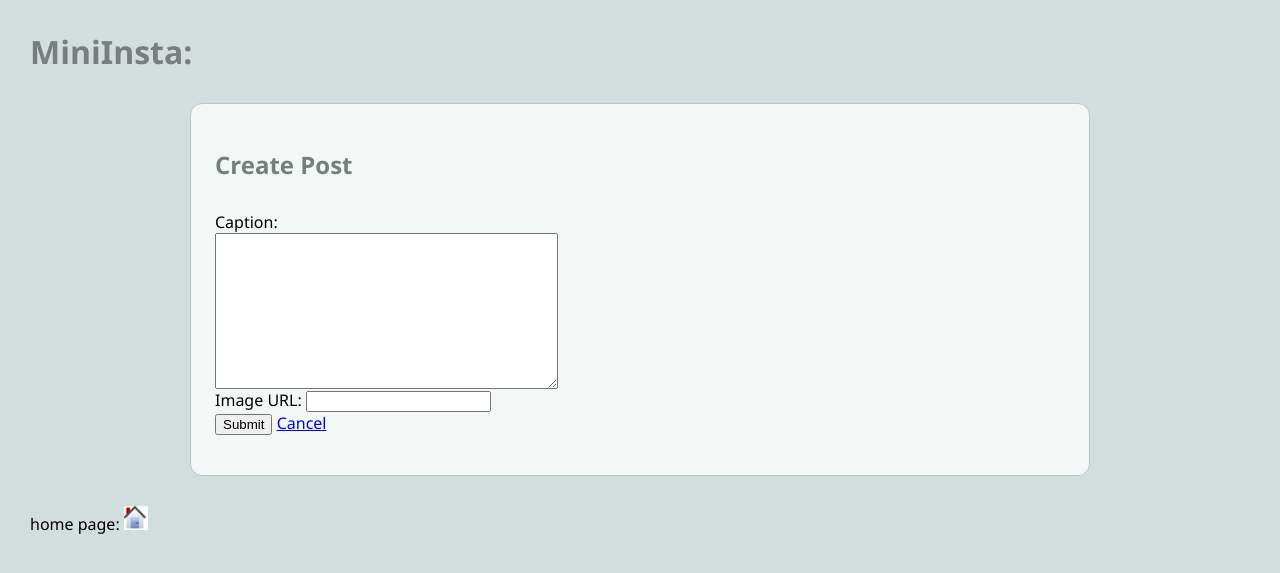
After one commit to Dingwen1125/cs412, a Django app: page /mini_insta/profile/4/create_post in a window 1280 px wide. The commit adds this page. Shown: the top 573 px of the page. Run offline with Django 5.2, Linux system fonts and the light colour scheme; data comes from the database, SQL or seed files in the repository; both versions use the stored data as it was after the commit.

Commit message:
adding post function to mini-insta

```diff
--- a/github_url.txt
+++ b/github_url.txt
@@ -1 +1 @@
-https://github.com/Dingwen1125/quote-of-the-day
+https://github.com/Dingwen1125/cs412
--- a/mini_insta/admin.py
+++ b/mini_insta/admin.py
@@ -5,5 +5,7 @@
 from django.contrib import admin
 
 # Register your models here.
-from .models import Profile
+from .models import Profile, Post, Photo
 admin.site.register(Profile)
+admin.site.register(Post)
+admin.site.register(Photo)
--- /dev/null
+++ b/mini_insta/forms.py
@@ -0,0 +1,14 @@
+"""
+File: forms.py
+Author: Dingwen Yang(laoba@bu.edu), 2/20/2026
+Description: Define forms for creating MiniInsta posts
+"""
+
+from django import forms
+from .models import *
+
+
+class CreatePostForm(forms.ModelForm):
+    class Meta:
+        model = Post
+        fields = ["caption"]
--- a/mini_insta/models.py
+++ b/mini_insta/models.py
@@ -12,5 +12,29 @@ class Profile(models.Model):
     bio_text = models.TextField(blank=True)
     join_date = models.DateTimeField(auto_now=True)
 
+    def get_all_posts(self):
+        return Post.objects.filter(profile=self).order_by("-timestamp")
+
     def __str__(self):
         return f'{self.username}'
+
+
+class Post(models.Model):
+    profile = models.ForeignKey(Profile, on_delete=models.CASCADE)
+    timestamp = models.DateTimeField(auto_now_add=True)
+    caption = models.TextField(blank=True)
+
+    def get_all_photos(self):
+        return Photo.objects.filter(post=self).order_by("-timestamp")
+
+    def __str__(self):
+        return f'Post by {self.profile.username} at {self.timestamp}'
+
+
+class Photo(models.Model):
+    post = models.ForeignKey(Post, on_delete=models.CASCADE)
+    image_url = models.URLField()
+    timestamp = models.DateTimeField(auto_now_add=True)
+
+    def __str__(self):
+        return f'Photo for post {self.post.id} at {self.timestamp}'
--- /dev/null
+++ b/mini_insta/templates/mini_insta/create_post_form.html
@@ -0,0 +1,35 @@
+<!--
+    File: create_post_form.html
+    Author: Dingwen Yang (laoba@bu.edu), 2/20/2026
+    Description: Render a form to create a post and optional photo URL.
+-->
+{% extends 'mini_insta/base.html' %}
+
+{% block content %}
+<main class="profile-detail-container">
+    <article class="profile-detail-card">
+        <div class="profile-detail-content">
+            <h2>Create Post</h2>
+
+            <form method="POST" action="{% url 'create_post' profile.pk %}">
+                {% csrf_token %}
+
+                <div>
+                    <label for="{{ form.caption.id_for_label }}">Caption:</label>
+                    {{ form.caption }}
+                </div>
+
+                <div>
+                    <label for="id_image_url">Image URL:</label>
+                    <input type="url" name="image_url" id="id_image_url">
+                </div>
+
+                <div>
+                    <input type="submit" value="Submit">
+                    <a href="{% url 'show_profile' profile.pk %}">Cancel</a>
+                </div>
+            </form>
+        </div>
+    </article>
+</main>
+{% endblock %}
--- a/mini_insta/urls.py
+++ b/mini_insta/urls.py
@@ -3,8 +3,10 @@
 # Description: Map MiniInsta URL routes to views.
 
 from django.urls import path
-from .views import ShowAllView, ProfileDetailView
+from .views import ShowAllView, ProfileDetailView, PostDetailView, CreatePostView
 urlpatterns = [
     path('', ShowAllView.as_view(), name="show_all"),
     path('profile/<int:pk>/', ProfileDetailView.as_view(), name="show_profile"),
+    path('profile/<int:pk>/create_post', CreatePostView.as_view(), name="create_post"),
+    path('post/<int:pk>', PostDetailView.as_view(), name="show_post"),
 ]
--- a/mini_insta/views.py
+++ b/mini_insta/views.py
@@ -3,8 +3,10 @@
 # Description: Define list/detail views for MiniInsta profiles.
 
 from django.shortcuts import render
-from django.views.generic import ListView, DetailView
-from .models import Profile
+from django.urls import reverse
+from django.views.generic import ListView, DetailView, CreateView
+from .forms import CreatePostForm
+from .models import Profile, Post, Photo
 # Create your views here.
 
 class ShowAllView(ListView):
@@ -22,3 +24,52 @@ class ProfileDetailView(DetailView):
     model = Profile
     template_name = "mini_insta/show_profile.html"
     context_object_name = "profile"
+
+    def get_context_data(self, **kwargs):
+        context = super().get_context_data(**kwargs)
+        # dispaly this image when a post has no photos.
+        context["default_photo_url"] = "https://upload.wikimedia.org/wikipedia/commons/a/a3/Image-not-found.png"
+        return context
+
+
+class PostDetailView(DetailView):
+    '''
+    show one item in Post
+    '''
+    model = Post
+    template_name = "mini_insta/show_post.html"
+    context_object_name = "post"
+
+    def get_context_data(self, **kwargs):
+        # provide fallback image URL for posts without photos
+        context = super().get_context_data(**kwargs)
+        context["default_photo_url"] = "https://upload.wikimedia.org/wikipedia/commons/a/a3/Image-not-found.png"
+        return context
+
+
+class CreatePostView(CreateView):
+    '''
+    create one Post for a given Profile
+    '''
+    template_name = "mini_insta/create_post_form.html"
+    form_class = CreatePostForm
+
+    def get_context_data(self, **kwargs):
+        # add target profile from URL
+        context = super().get_context_data(**kwargs)
+        context["profile"] = Profile.objects.get(pk=self.kwargs["pk"])
+        return context
+
+    def form_valid(self, form):
+        # attach profile before saving post
+        profile = Profile.objects.get(pk=self.kwargs["pk"])
+        form.instance.profile = profile
+        response = super().form_valid(form)
+        image_url = self.request.POST.get("image_url", "").strip()
+        if image_url:
+            Photo.objects.create(post=self.object, image_url=image_url)
+        return response
+
+    def get_success_url(self):
+        # redirect to the new post just created detail page
+        return reverse("show_post", kwargs={"pk": self.object.pk})
--- /dev/null
+++ b/mini_insta_url.txt
@@ -0,0 +1 @@
+https://cs-webapps.bu.edu/laoba/mini_insta/
```
Also changed, not shown: mini_insta/templates/mini_insta/show_post.html (added, +33 -0 lines), mini_insta/templates/mini_insta/show_profile.html (+28 -0 lines), db.sqlite3, mini_insta/migrations/0002_post.py (added), mini_insta/migrations/0003_photo.py (added), 1 other file.
